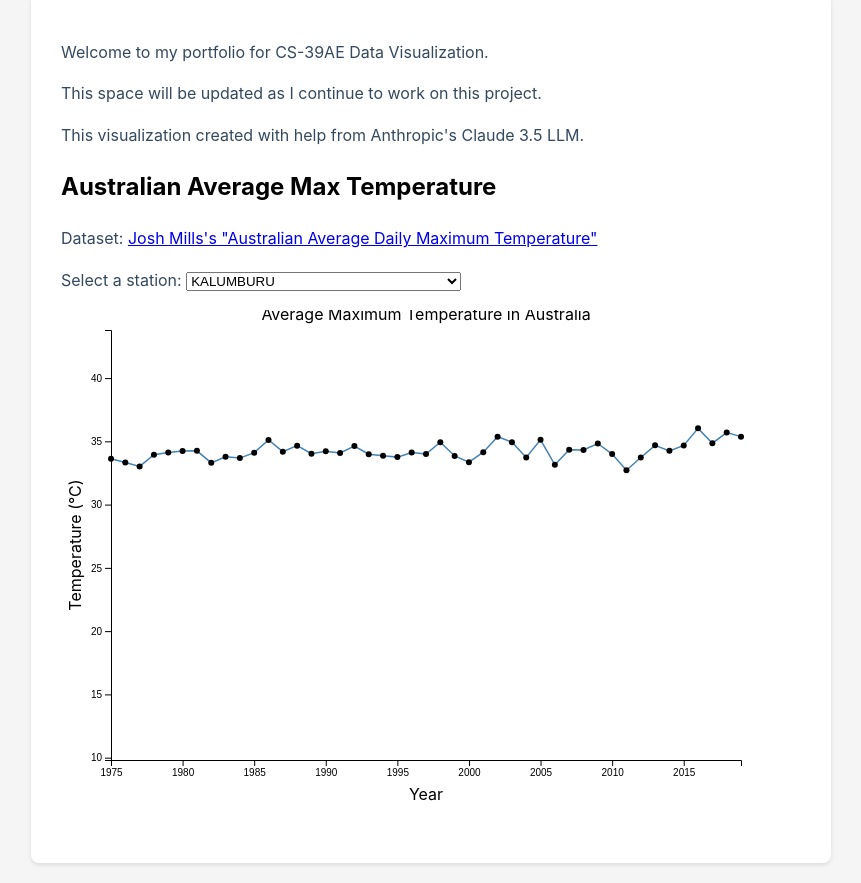
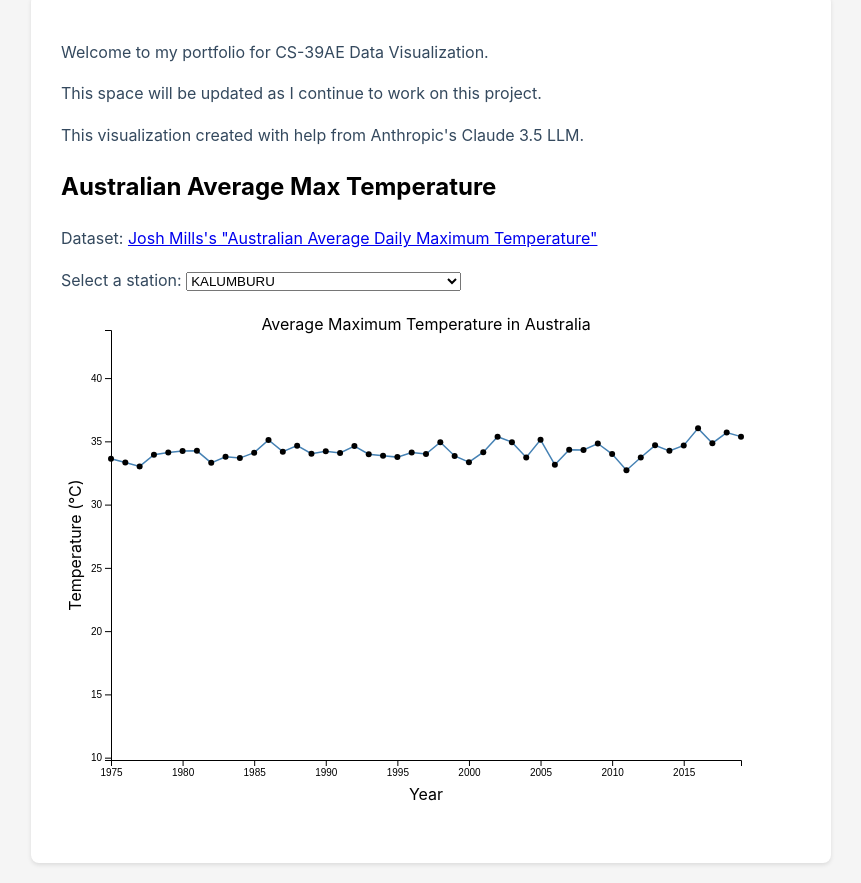
Before and after one commit to bednie/cs39ae-static, a plain HTML site: page myViz2.html in a window 1280 px wide. Shown: the part 294-1177 px from the top of the page, without its empty margins (209-1070 px from the left). Drawn offline with nearby package versions, Linux system fonts and the light colour scheme.

Commit message:
Move title down a little

```diff
--- a/myViz2.html
+++ b/myViz2.html
@@ -169,7 +169,7 @@
         .attr("class", "chart-title")
         .attr("text-anchor", "middle")
         .attr("x", width / 2)
-        .attr("y", -margin.top / 2)
+        .attr("y", -margin.top / 2 + 10)
         .text("Average Maximum Temperature in Australia");
 
       // Add axis labels
```
